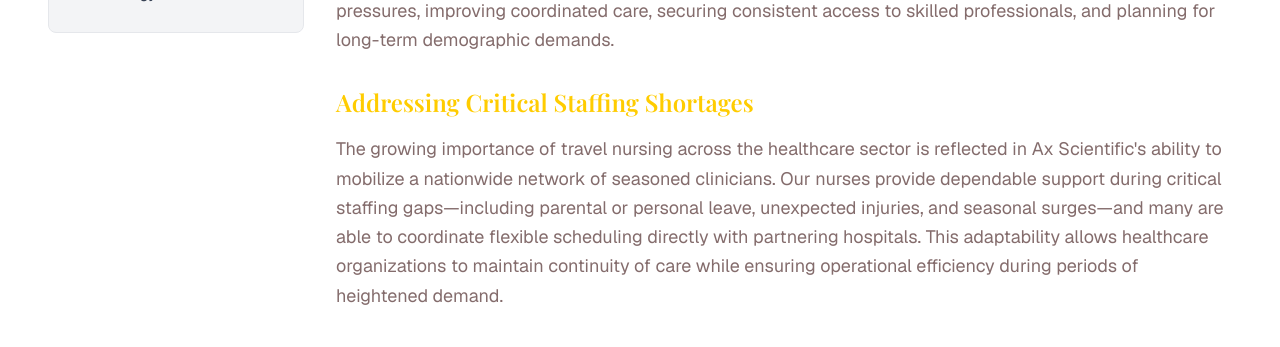
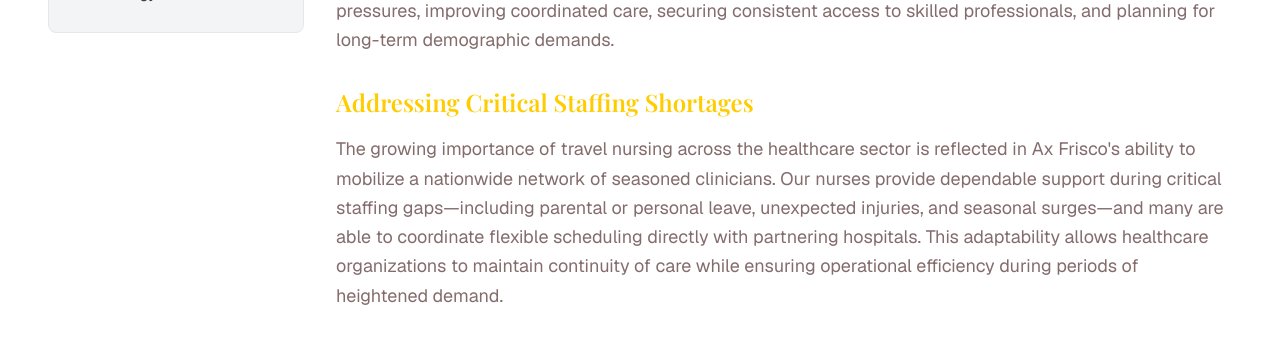
Before and after one commit to newgraph8-commits/Ax-Frisco, a Next.js app: page /healthcare in a window 1280 px wide. Shown: the part 1000-1347 px from the top of the page. Built offline with nearby package versions, Linux system fonts and the light colour scheme; a web font is replaced by a local one.

Commit message:
fix: update "Ax Scientific's" to "Ax Frisco's" on healthcare page
Correct reference to Ax Frisco in travel nursing section.

```diff
--- a/app/healthcare/page.tsx
+++ b/app/healthcare/page.tsx
@@ -89,7 +89,7 @@ export default function HealthcarePage() {
 
                   <p className="text-lg text-muted-foreground leading-relaxed">
                     The growing importance of travel nursing across the healthcare sector is reflected in Ax
-                    Scientific's ability to mobilize a nationwide network of seasoned clinicians. Our nurses provide
+                    Frisco's ability to mobilize a nationwide network of seasoned clinicians. Our nurses provide
                     dependable support during critical staffing gaps—including parental or personal leave, unexpected
                     injuries, and seasonal surges—and many are able to coordinate flexible scheduling directly with
                     partnering hospitals. This adaptability allows healthcare organizations to maintain continuity of
```
